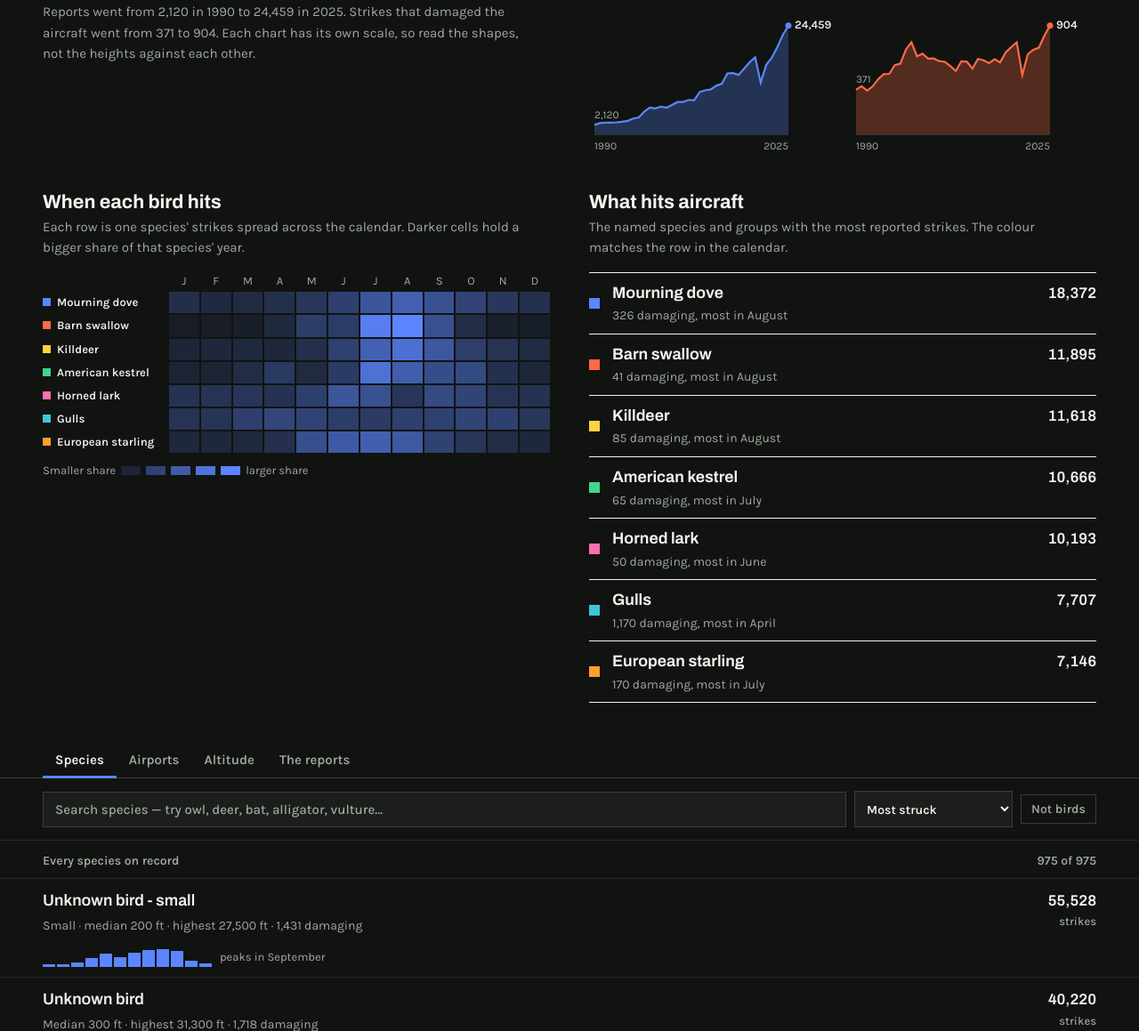
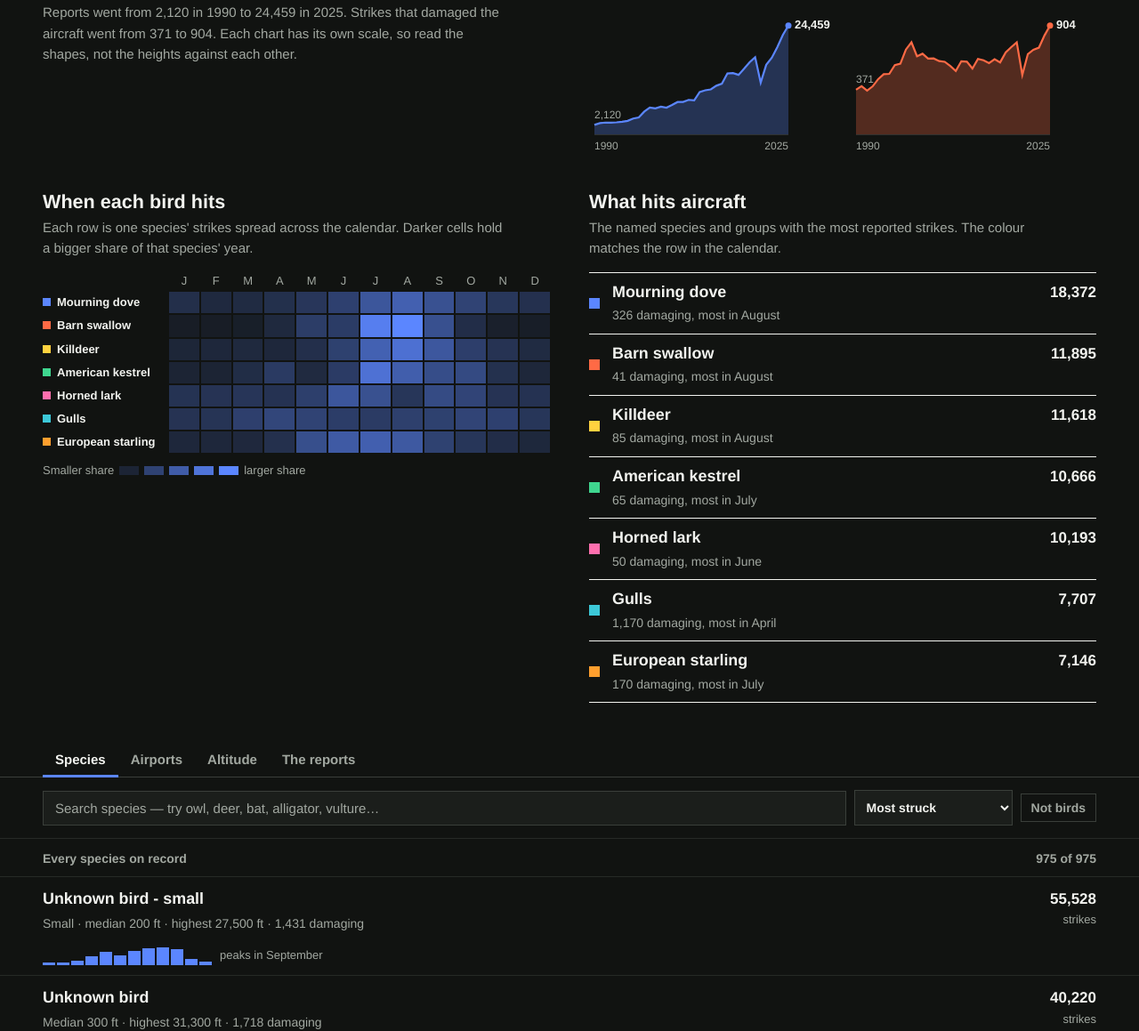
Before and after one commit to joshgreenman1973/faa-wildlife-strikes, a plain HTML site: page index.html in a window 1280 px wide. Shown: the part 977-2136 px from the top of the page at 89% size. Drawn offline with nearby package versions, Linux system fonts and the light colour scheme; a web font is replaced by a local one.

Commit message:
Fonts: Helvetica Neue for text and headings, Gloock for the page title
Co-Authored-By: Claude Opus 5.5 <noreply@anthropic.com>

```diff
--- a/house.css
+++ b/house.css
@@ -3,8 +3,8 @@
    Josh Greenman personal projects. Adopted 2026-09-23, replacing
    "muted riso" (kept as house-v4-muted-riso.css), which Josh called drab.
 
-   Fonts (add to <head>; Archivo needs the width axis):
-   <link href="https://fonts.googleapis.com/css2?family=Archivo:wdth,wght@62..125,400..900&family=Karla:wght@400;500;600;700&display=swap" rel="stylesheet">
+   Fonts: text and headings are Helvetica Neue (system); the h1 title is Gloock (add to <head>):
+   <link href="https://fonts.googleapis.com/css2?family=Gloock&display=swap" rel="stylesheet">
 
    THE PAGE OPENS THE SAME WAY EVERY TIME, AND THEN IT DOESN'T:
      1. a quiet top line: source on the left, date range on the right
@@ -61,8 +61,9 @@
   --hair:var(--line); --hair2:var(--line2);
   --ink1:var(--cobalt); --ink2c:var(--mint); --ink3:var(--accent); --ink4:var(--sun); --ink5:var(--cyan);
 
-  --sans:'Karla',system-ui,-apple-system,sans-serif;
-  --display:'Archivo',system-ui,sans-serif;
+  --sans:'Helvetica Neue',Helvetica,Arial,sans-serif;
+  --display:'Helvetica Neue',Helvetica,Arial,sans-serif;
+  --title:'Gloock',Georgia,serif;
   /* type scale */
   --t-micro:13px;   /* meta, axis, footnote */
   --t-small:14px;   /* labels, tabs, captions */
@@ -96,9 +97,9 @@ button{font-family:inherit}
 /* ---------- opening ---------- */
 .head{position:relative;padding:30px clamp(16px,4vw,48px) 6px}
 .hmark{display:none} /* v4 corner marks were made for paper; the opening chart replaces them */
-h1{font-family:var(--display);font-variation-settings:'wdth' 88;font-weight:700;margin:0;
-  font-size:var(--t-h1);line-height:1.05;letter-spacing:-.012em}
-.finding{font-family:var(--display);font-variation-settings:'wdth' 88;font-weight:400;font-size:var(--t-find);
+h1{font-family:var(--title);font-weight:400;margin:0;
+  font-size:var(--t-h1);line-height:1.05;letter-spacing:0}
+.finding{font-family:var(--display);font-weight:400;font-size:var(--t-find);
   line-height:1.3;margin:12px 0 0;max-width:40ch;text-wrap:pretty}
 .sub,.lede{margin:16px 0 0;max-width:62ch;font-size:var(--t-body);line-height:1.55;color:var(--fg2)}
 .sub b,.lede b{color:var(--fg);font-weight:700}
@@ -118,8 +119,8 @@ canvas{display:block;max-width:100%}
 @media(max-width:760px){.split{grid-template-columns:1fr}}
 .pair{display:grid;grid-template-columns:1fr 1fr;gap:18px}
 @media(max-width:560px){.pair{grid-template-columns:1fr}}
-h2{font-family:var(--display);font-variation-settings:'wdth' 88;font-weight:700;font-size:1.6rem;line-height:1.12;margin:0 0 6px}
-h3{font-family:var(--display);font-variation-settings:'wdth' 88;font-weight:700;font-size:1.35rem;line-height:1.15;margin:0 0 4px}
+h2{font-family:var(--display);font-weight:700;font-size:1.6rem;line-height:1.12;margin:0 0 6px}
+h3{font-family:var(--display);font-weight:700;font-size:1.35rem;line-height:1.15;margin:0 0 4px}
 h4{font-size:15px;font-weight:700;margin:0 0 6px}
 .aside{font-size:15px;color:var(--fg2);margin:0 0 16px;max-width:62ch}
 /* heat grid: set background per cell from a ramp between --bg and an ink */
@@ -135,16 +136,16 @@ h4{font-size:15px;font-weight:700;margin:0 0 6px}
 .list .row{display:grid;grid-template-columns:14px minmax(0,1fr) auto;gap:12px;align-items:baseline;padding:9px 0;border-top:1.5px solid var(--fg)}
 .list .row:last-child{border-bottom:1.5px solid var(--fg)}
 .list .sw{width:12px;height:12px;display:block;align-self:center}
-.list .nm{font-family:var(--display);font-variation-settings:'wdth' 80;font-weight:650;font-size:var(--t-rec);line-height:1.15}
+.list .nm{font-family:var(--display);font-weight:650;font-size:var(--t-rec);line-height:1.15}
 .list .sub{display:block;margin:2px 0 0;font-size:var(--t-small);color:var(--fg2)}
-.list .num{font-family:var(--display);font-variation-settings:'wdth' 80;font-weight:600;font-variant-numeric:tabular-nums;text-align:right}
+.list .num{font-family:var(--display);font-weight:600;font-variant-numeric:tabular-nums;text-align:right}
 
 /* ---------- counts: legacy row, kept quiet. Prefer writing counts into .lede ---------- */
 .capline{padding:10px clamp(16px,4vw,48px) 0;font-size:var(--t-small);color:var(--fg2)}
 .capline b{color:var(--fg);font-weight:700}
 .counts{display:flex;flex-wrap:wrap;gap:4px 28px;padding:8px clamp(16px,4vw,48px) 14px}
 .counts div{display:flex;align-items:baseline;gap:7px}
-.counts b{font-family:var(--display);font-variation-settings:'wdth' 88;font-weight:600;font-size:1.05rem;font-variant-numeric:tabular-nums}
+.counts b{font-family:var(--display);font-weight:600;font-size:1.05rem;font-variant-numeric:tabular-nums}
 .counts span{font-size:var(--t-small);color:var(--fg2)}
 
 /* ---------- tabs ---------- */
@@ -183,7 +184,7 @@ select{font-family:var(--sans);font-size:14px;font-weight:600;padding:10px 9px;b
   padding:11px clamp(16px,4vw,48px);cursor:pointer;font-family:inherit;color:inherit}
 .rec:hover{background:var(--bg2)}
 .rec.sel{background:var(--bg2);box-shadow:inset 4px 0 0 var(--accent)}
-.rec b{font-family:var(--display);font-variation-settings:'wdth' 88;font-weight:600;font-size:var(--t-rec);display:block;line-height:1.25}
+.rec b{font-family:var(--display);font-weight:600;font-size:var(--t-rec);display:block;line-height:1.25}
 .rec .meta{font-style:normal;font-size:var(--t-small);color:var(--fg2);display:block;margin-top:3px}
 .pill{display:inline-block;padding:0 6px;margin-right:7px;color:#111311;background:var(--mint);font-weight:700}
 .pill.c{background:var(--cobalt)}
--- a/index.html
+++ b/index.html
@@ -7,7 +7,7 @@
 <meta name="description" content="352,419 wildlife strikes reported to the Federal Aviation Administration since 1990, by species, airport, altitude and what the crew wrote down.">
 <link rel="preconnect" href="https://fonts.googleapis.com">
 <link rel="preconnect" href="https://fonts.gstatic.com" crossorigin>
-<link href="https://fonts.googleapis.com/css2?family=Archivo:wdth,wght@62..125,400..900&family=Karla:wght@400;500;600;700&display=swap" rel="stylesheet">
+<link href="https://fonts.googleapis.com/css2?family=Gloock&display=swap" rel="stylesheet">
 <link rel="stylesheet" href="https://unpkg.com/leaflet@1.9.4/dist/leaflet.css">
 <link rel="stylesheet" href="house.css">
 <style>
@@ -34,9 +34,9 @@
 .sp{padding:11px clamp(16px,4vw,48px);border-bottom:1px solid var(--line2);cursor:pointer;display:grid;
   grid-template-columns:1fr auto;gap:10px 16px;align-items:baseline}
 .sp:hover{background:var(--bg2)}
-.sp .nm{font-family:var(--display);font-variation-settings:'wdth' 88;font-weight:600;font-size:var(--t-rec)}
+.sp .nm{font-family:var(--display);font-weight:600;font-size:var(--t-rec)}
 .sp .mt{font-size:var(--t-small);color:var(--fg2);margin-top:3px}
-.sp .ct{font-family:var(--display);font-variation-settings:'wdth' 88;font-weight:600;font-variant-numeric:tabular-nums;text-align:right}
+.sp .ct{font-family:var(--display);font-weight:600;font-variant-numeric:tabular-nums;text-align:right}
 .sp .ct em{display:block;font-style:normal;font-family:var(--sans);font-size:var(--t-micro);color:var(--fg2);font-weight:500}
 .mo{display:flex;gap:2px;align-items:flex-end;height:20px;width:190px;margin-top:6px}
 .mo i{flex:1;background:var(--accent);min-height:1px}
@@ -51,7 +51,7 @@
 .altnote{font-size:15px;color:var(--fg2);max-width:64ch;margin:0 0 18px;line-height:1.55}
 .rep{padding:12px clamp(16px,4vw,48px);border-bottom:1px solid var(--line2)}
 .rep .hd{display:flex;justify-content:space-between;gap:12px;align-items:baseline;flex-wrap:wrap}
-.rep .sp2{font-family:var(--display);font-variation-settings:'wdth' 88;font-weight:600;font-size:var(--t-rec)}
+.rep .sp2{font-family:var(--display);font-weight:600;font-size:var(--t-rec)}
 .rep .dt{font-size:var(--t-small);color:var(--fg2);font-variant-numeric:tabular-nums}
 .rep .mt{font-size:var(--t-small);color:var(--fg2);margin-top:3px}
 .rep .rm{font-size:.96rem;line-height:1.5;margin-top:7px;color:var(--fg);border-left:3px solid var(--accent);padding-left:11px}
@@ -252,7 +252,7 @@ function drawDots(){
   const L=narrow?44:58,R=10,Tp=14,B=26,pw=w-L-R,ph=h-Tp-B,lastY=+META.date_max.slice(0,4);
   const xs=v=>L+v/X1*pw, ys=hh=>Tp+ph-Math.sqrt(Math.min(hh,HMAX)/HMAX)*(ph-22)-4;
   ctx.fillStyle=T.bg;ctx.fillRect(0,0,w,h);
-  ctx.font=(narrow?'11px':'12.5px')+' Karla, sans-serif';ctx.fillStyle=T.fg2;ctx.textBaseline='middle';ctx.textAlign='right';
+  ctx.font=(narrow?'11px':'12.5px')+' "Helvetica Neue", Helvetica, Arial, sans-serif';ctx.fillStyle=T.fg2;ctx.textBaseline='middle';ctx.textAlign='right';
   [[0,'ground'],[500,'500 ft'],[2000,'2,000'],[5000,'5,000'],[12000,'12,000+']].forEach(([v,t])=>{const y=ys(v);
     ctx.strokeStyle=T.grid;ctx.beginPath();ctx.moveTo(L,y+.5);ctx.lineTo(w-R,y+.5);ctx.stroke();ctx.fillText(t,L-6,y)});
   ctx.textAlign='center';ctx.textBaseline='alphabetic';for(let yr=1990;yr<=lastY;yr+=narrow?10:5)ctx.fillText(yr,xs((yr-1990)*100),h-7);
@@ -284,8 +284,8 @@ function drawYears(cv,series,color,T){
   ctx.globalAlpha=.28;ctx.fillStyle=color;ctx.fill();ctx.globalAlpha=1;
   ctx.beginPath();vals.forEach((v,i)=>i?ctx.lineTo(xs(i),ys(v)):ctx.moveTo(xs(i),ys(v)));ctx.strokeStyle=color;ctx.lineWidth=2.2;ctx.stroke();
   const e=vals.length-1;ctx.fillStyle=color;ctx.beginPath();ctx.arc(xs(e),ys(vals[e]),3.5,0,7);ctx.fill();
-  ctx.font='600 13px Karla, sans-serif';ctx.textAlign='left';ctx.textBaseline='middle';ctx.fillStyle=T.fg;ctx.fillText(nf(vals[e]),xs(e)+7,ys(vals[e]));
-  ctx.fillStyle=T.fg2;ctx.font='12px Karla, sans-serif';ctx.fillText(nf(vals[0]),xs(0),ys(vals[0])-11);
+  ctx.font='600 13px "Helvetica Neue", Helvetica, Arial, sans-serif';ctx.textAlign='left';ctx.textBaseline='middle';ctx.fillStyle=T.fg;ctx.fillText(nf(vals[e]),xs(e)+7,ys(vals[e]));
+  ctx.fillStyle=T.fg2;ctx.font='12px "Helvetica Neue", Helvetica, Arial, sans-serif';ctx.fillText(nf(vals[0]),xs(0),ys(vals[0])-11);
   ctx.textBaseline='alphabetic';ctx.fillText(ks[0],L,h-5);ctx.textAlign='right';ctx.fillText(ks[e],L+pw,h-5);
 }
 function topSpecies(){return [...SP].filter(x=>!/^unknown/i.test(x.n)).sort((a,b)=>b.t-a.t).slice(0,7)}
```
Also changed, not shown: methodology.html (+2 -2 lines).
